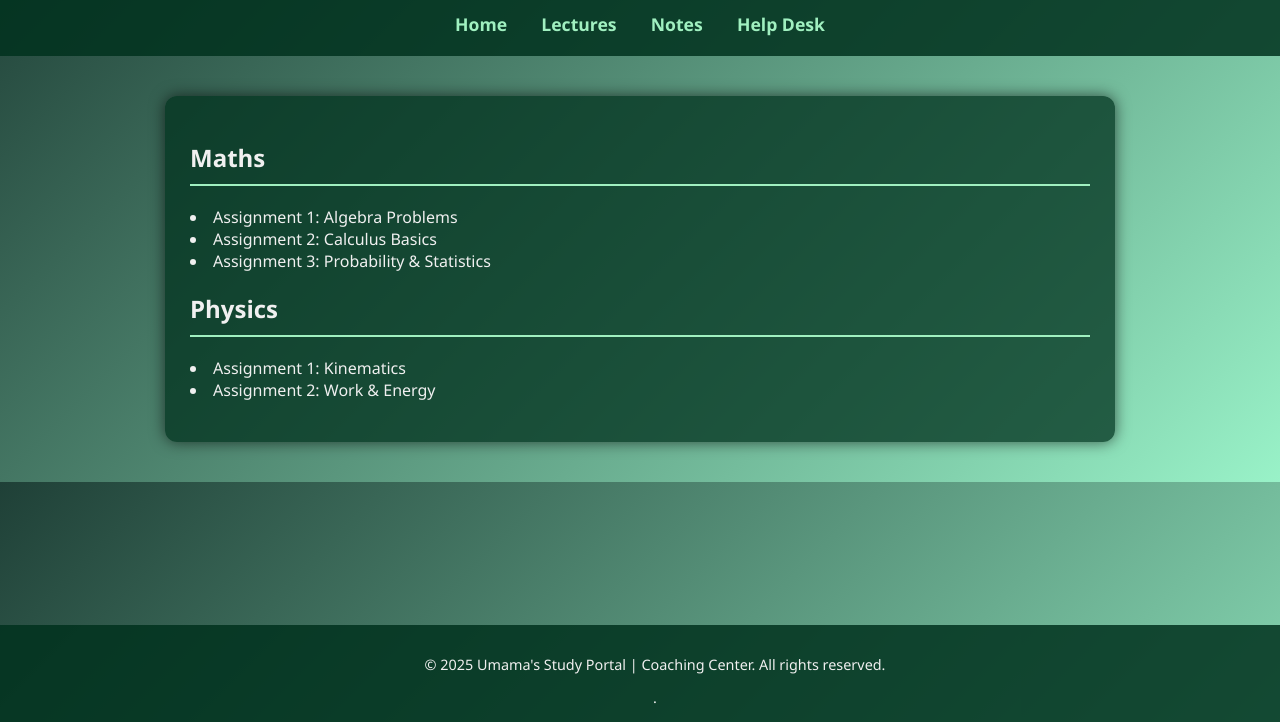
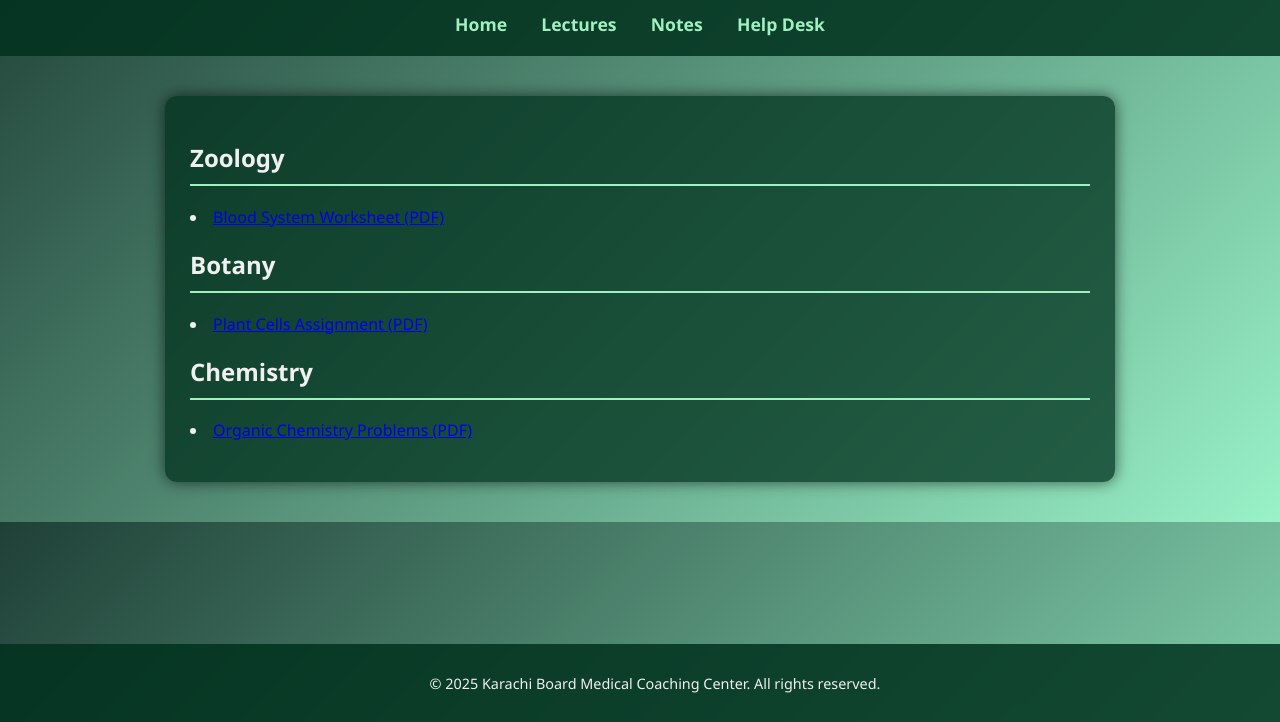
Before and after one commit to catto2006/umama-study-portal, a plain HTML site: page assignments.html in a window 1280 px wide. Shown: the part 78-800 px from the top of the page. Drawn offline with Linux system fonts and the light colour scheme.

Commit message:
Update assignments.html

```diff
--- a/assignments.html
+++ b/assignments.html
@@ -3,7 +3,7 @@
 <head>
   <meta charset="UTF-8" />
   <meta name="viewport" content="width=device-width, initial-scale=1" />
-  <title>Assignments - Umama Study Portal</title>
+  <title>Assignments - Karachi Board Medical Coaching</title>
   <link rel="stylesheet" href="style.css" />
 </head>
 <body>
@@ -19,25 +19,31 @@
 
   <main>
     <section>
-      <h2>Maths</h2>
+      <h2>Zoology</h2>
       <ul>
-        <li>Assignment 1: Algebra Problems</li>
-        <li>Assignment 2: Calculus Basics</li>
-        <li>Assignment 3: Probability & Statistics</li>
+        <li><a href="https://drive.google.com/file/d/1ZoologyAssignment1/view?usp=sharing" target="_blank">Blood System Worksheet (PDF)</a></li>
       </ul>
     </section>
 
     <section>
-      <h2>Physics</h2>
+      <h2>Botany</h2>
       <ul>
-        <li>Assignment 1: Kinematics</li>
-        <li>Assignment 2: Work & Energy</li>
+        <li><a href="https://drive.google.com/file/d/1BotanyAssignment1/view?usp=sharing" target="_blank">Plant Cells Assignment (PDF)</a></li>
       </ul>
     </section>
+
+    <section>
+      <h2>Chemistry</h2>
+      <ul>
+        <li><a href="https://drive.google.com/file/d/1ChemistryAssignment1/view?usp=sharing" target="_blank">Organic Chemistry Problems (PDF)</a></li>
+      </ul>
+    </section>
+
+    <!-- Add other subjects as needed -->
   </main>
 
   <footer>
-         <p>© 2025 Umama's Study Portal | Coaching Center. All rights reserved.</p>.
+    <p>© 2025 Karachi Board Medical Coaching Center. All rights reserved.</p>
   </footer>
 </body>
 </html>
```
